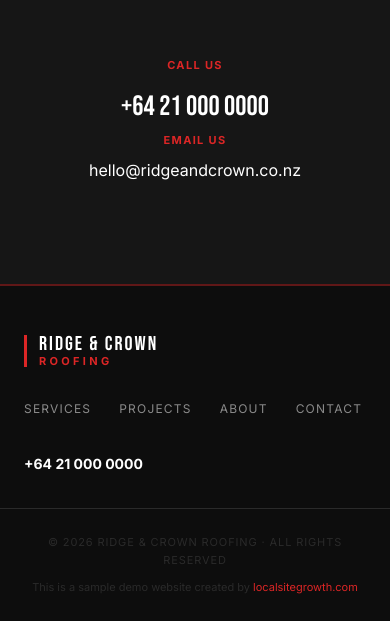
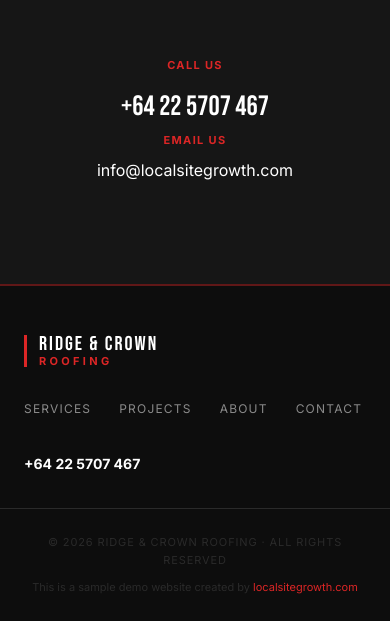
Before and after one commit to LocalSiteGrowth/localsitegrowth, a Next.js app: page /roofing in a window 390 px wide. Shown: the part 7979-8600 px from the top of the page. Built offline with nearby package versions, Linux system fonts and the light colour scheme.

Commit message:
phone number and email updated

```diff
--- a/components/roofing/Contact.tsx
+++ b/components/roofing/Contact.tsx
@@ -292,7 +292,7 @@ const Contact = () => {
                 <input
                   type="tel"
                   required
-                  placeholder="+64 21 000 0000"
+                  placeholder="+64 22 5707 467"
                   value={formData.phone}
                   onChange={(e) => setFormData({ ...formData, phone: e.target.value })}
                   style={{ ...fieldStyle, caretColor: "#dc2626" }}
@@ -424,7 +424,7 @@ const Contact = () => {
               CALL US
             </p>
             <a
-              href="tel:+6421000000"
+              href="tel:+642257074677"
               style={{
                 fontFamily: "'Bebas Neue', sans-serif",
                 fontSize: "28px",
@@ -435,7 +435,7 @@ const Contact = () => {
               onMouseEnter={(e) => (e.currentTarget.style.color = "#dc2626")}
               onMouseLeave={(e) => (e.currentTarget.style.color = "#ffffff")}
             >
-              +64 21 000 0000
+              +64 22 5707 467
             </a>
           </div>
 
@@ -464,7 +464,7 @@ const Contact = () => {
               EMAIL US
             </p>
             <a
-              href="mailto:hello@ridgeandcrown.co.nz"
+              href="mailto:info@localsitegrowth.com"
               style={{
                 fontFamily: "Inter, sans-serif",
                 fontSize: "16px",
@@ -475,7 +475,7 @@ const Contact = () => {
               onMouseEnter={(e) => (e.currentTarget.style.color = "#dc2626")}
               onMouseLeave={(e) => (e.currentTarget.style.color = "#ffffff")}
             >
-              hello@ridgeandcrown.co.nz
+              info@localsitegrowth.com
             </a>
           </div>
         </div>
--- a/components/roofing/Footer.tsx
+++ b/components/roofing/Footer.tsx
@@ -97,7 +97,7 @@ const Footer = () => {
 
         {/* Phone */}
         <a
-          href="tel:+6421000000"
+          href="tel:+642257074677"
           style={{
             fontFamily: "Inter, sans-serif",
             fontSize: "14px",
@@ -109,7 +109,7 @@ const Footer = () => {
           onMouseEnter={(e) => (e.currentTarget.style.color = "#dc2626")}
           onMouseLeave={(e) => (e.currentTarget.style.color = "#ffffff")}
         >
-          +64 21 000 0000
+          +64 22 5707 467
         </a>
       </div>
 
--- a/components/roofing/Navbar.tsx
+++ b/components/roofing/Navbar.tsx
@@ -116,7 +116,7 @@ const Navbar = () => {
             ))}
 
             <a
-              href="tel:+6421000000"
+              href="tel:+642257074677"
               style={{
                 fontFamily: "Inter, sans-serif",
                 fontSize: "14px",
@@ -125,7 +125,7 @@ const Navbar = () => {
                 textDecoration: "none",
               }}
             >
-              +64 21 000 0000
+              +64 22 5707 467
             </a>
 
             <Link
@@ -229,7 +229,7 @@ const Navbar = () => {
             ))}
 
             <a
-              href="tel:+6421000000"
+              href="tel:+642257074677"
               style={{
                 fontFamily: "Inter, sans-serif",
                 fontSize: "18px",
@@ -239,7 +239,7 @@ const Navbar = () => {
                 marginTop: "16px",
               }}
             >
-              +64 21 000 0000
+              +64 22 5707 467
             </a>
           </nav>
         </div>
```
